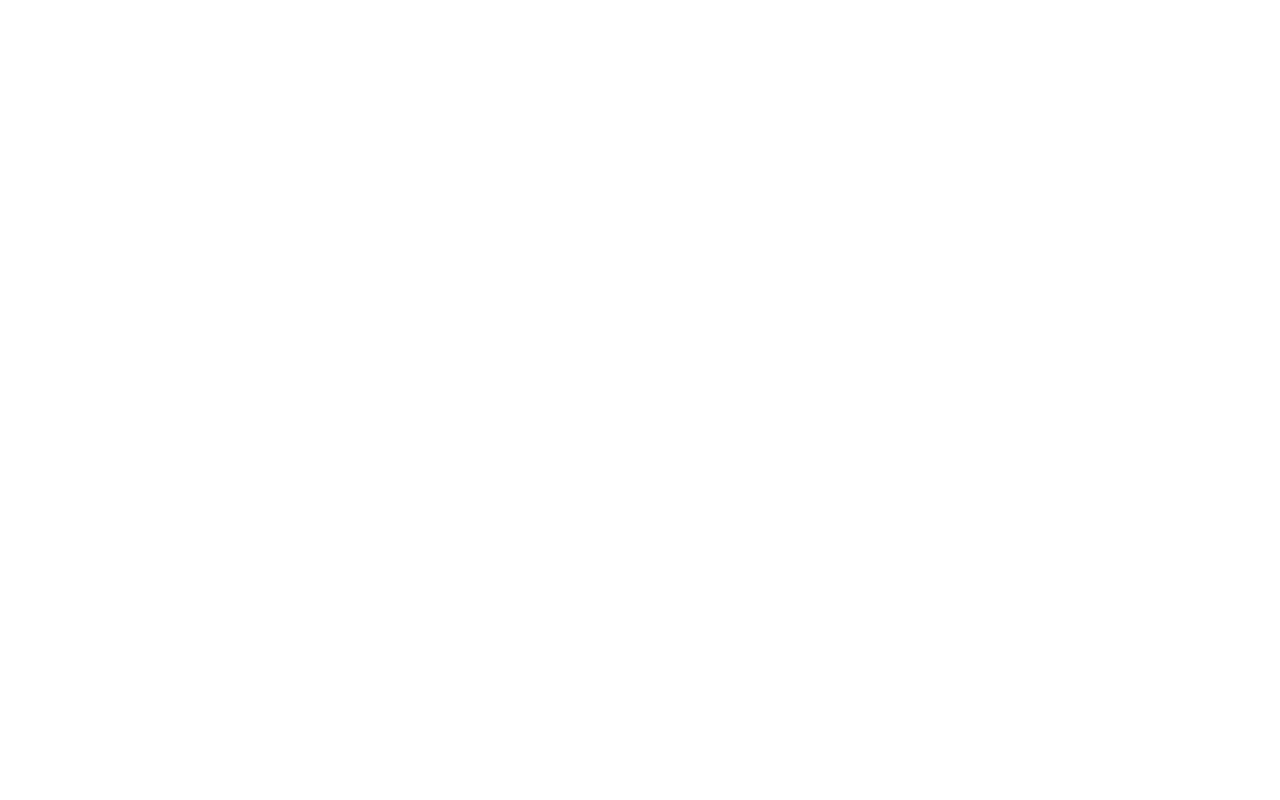
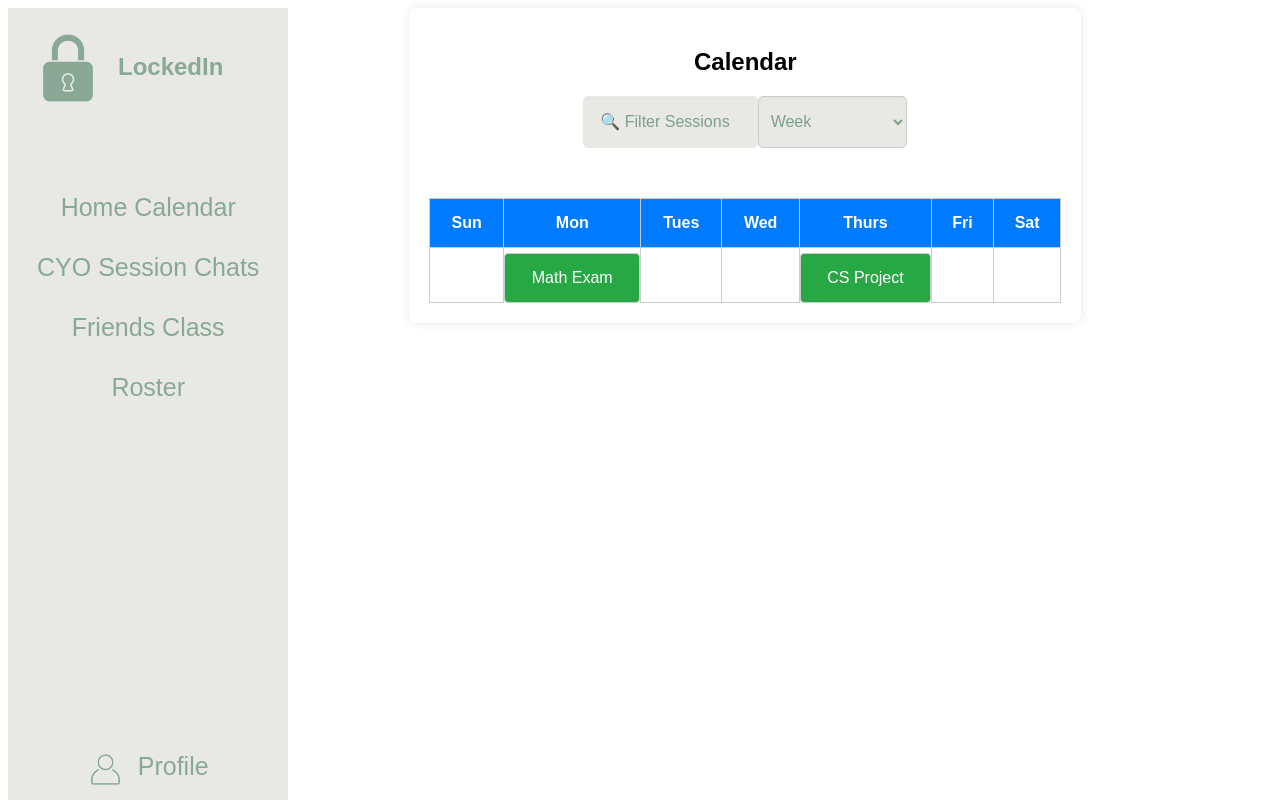
Before and after one commit to hyacinp/ph-2025, a plain HTML site: page calendarWeek.html in a window 1280 px wide. Drawn offline with Linux system fonts and the light colour scheme.

Commit message:
week page rawr

```diff
--- a/calendarWeek.html
+++ b/calendarWeek.html
@@ -0,0 +1,72 @@
+<!DOCTYPE html>
+<html lang="en">
+<head>
+    <meta charset="UTF-8">
+    <meta name="viewport" content="width=device-width, initial-scale=1.0">
+    <title>Calendar Page</title>
+    <link rel="stylesheet" href="styles.css">
+</head>
+<body>
+
+    <!-- Sidebar Navigation -->
+    <aside id="nav">
+        <div class="logo">
+            <img src="img/LockedIn-logo.jpg" alt="Logo">
+            <h2>LockedIn</h2>
+        </div>
+        <nav class="menu">
+            <a href="#">Home</a>
+            <a href="#" class="active">Calendar</a>
+            <a href="#">CYO Session</a>
+            <a href="#">Chats</a>
+            <a href="#">Friends</a>
+            <a href="#">Class Roster</a>
+        </nav>
+        <div class="account-tab">
+            <img src="img/account-icon.jpg" alt="Profile">
+            <a href="#">Profile</a>
+        </div>
+    </aside>
+
+    <!-- Main Content -->
+    <main class="calendar-container">
+        <h2>Calendar</h2>
+
+        <!-- Filter Bar -->
+        <div class="filters">
+            <input type="text" placeholder="🔍 Filter Sessions">
+            <select>
+                <option>Week</option>
+                <option>Month</option>
+            </select>
+        </div>
+
+        <!-- Calendar Table -->
+        <table class="calendar">
+            <thead>
+                <tr>
+                    <th>Sun</th>
+                    <th>Mon</th>
+                    <th>Tues</th>
+                    <th>Wed</th>
+                    <th>Thurs</th>
+                    <th>Fri</th>
+                    <th>Sat</th>
+                </tr>
+            </thead>
+            <tbody>
+                <tr>
+                    <td></td>
+                    <td class="event">Math Exam</td>
+                    <td></td>
+                    <td></td>
+                    <td class="event">CS Project</td>
+                    <td></td>
+                    <td></td>
+                </tr>
+            </tbody>
+        </table>
+    </main>
+
+</body>
+</html>
--- a/styles.css
+++ b/styles.css
@@ -67,18 +67,9 @@ a:hover { /* Reactive Menu Items*/
 }
 
                                         /* CALENDAR */
-body {
-    font-family: Arial, sans-serif;
-    text-align: center;
-    background-color: #f4f4f4;
-    margin: 0;
-    padding: 20px;
-}
-
 .calendar-container {
     grid-column: 2/7;
     width: 60%;
-    height: auto;  /* Set container height */
     margin: auto;
     background: white;
     padding: 20px;
@@ -86,26 +77,33 @@ body {
     border-radius: 8px;
     display: flex;
     flex-direction: column;
+    text-align: center;
 }
 
-h2 {
+.filters {
+    display: flex;
+    justify-content: space-between;
     margin-bottom: 20px;
-    color: #333;
 }
 
+.filters input, .filters select {
+    padding: 8px;
+    border: 1px solid #ccc;
+    border-radius: 5px;
+}
+
+/* Calendar Table */
 .calendar {
     width: 100%;
-    flex-grow: 1;  /* Allow calendar to grow within container */
     border-collapse: collapse;
 }
 
 .calendar th, .calendar td {
     border: 1px solid #ccc;
-    padding: 2%;  /* Use percentage-based padding */
+    padding: 15px;
     text-align: center;
     font-size: 16px;
     cursor: pointer;
-    position: relative;
 }
 
 .calendar th {
@@ -117,13 +115,14 @@ h2 {
     background: #e0e0e0;
 }
 
+/* Event Styling */
 .event {
     display: block;
-    font-size: 12px;
+    font-size: 14px;
     color: white;
     background: #28a745;
     border-radius: 4px;
-    padding: 3px;
+    padding: 5px;
     margin-top: 5px;
 }
 
```
